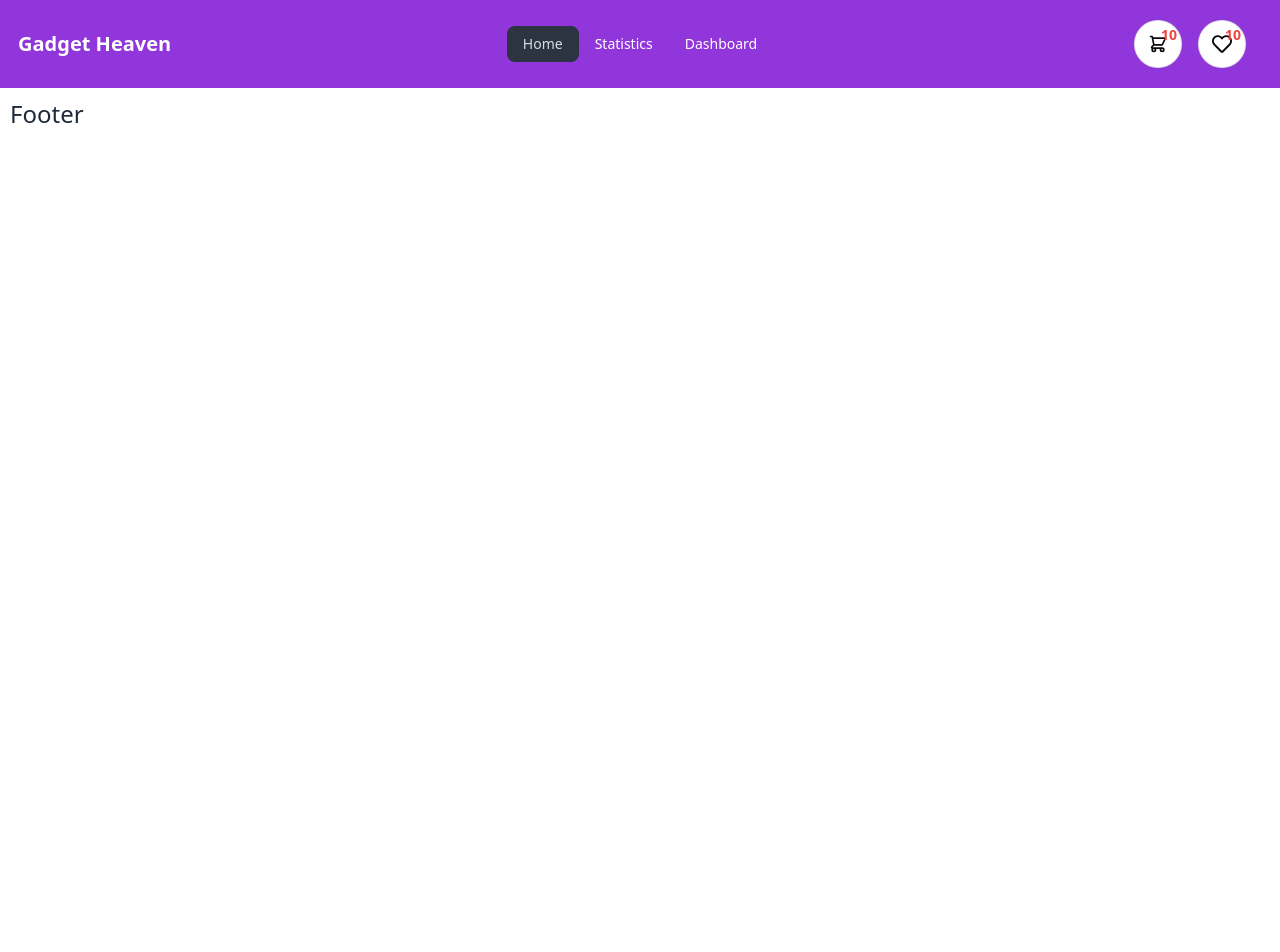
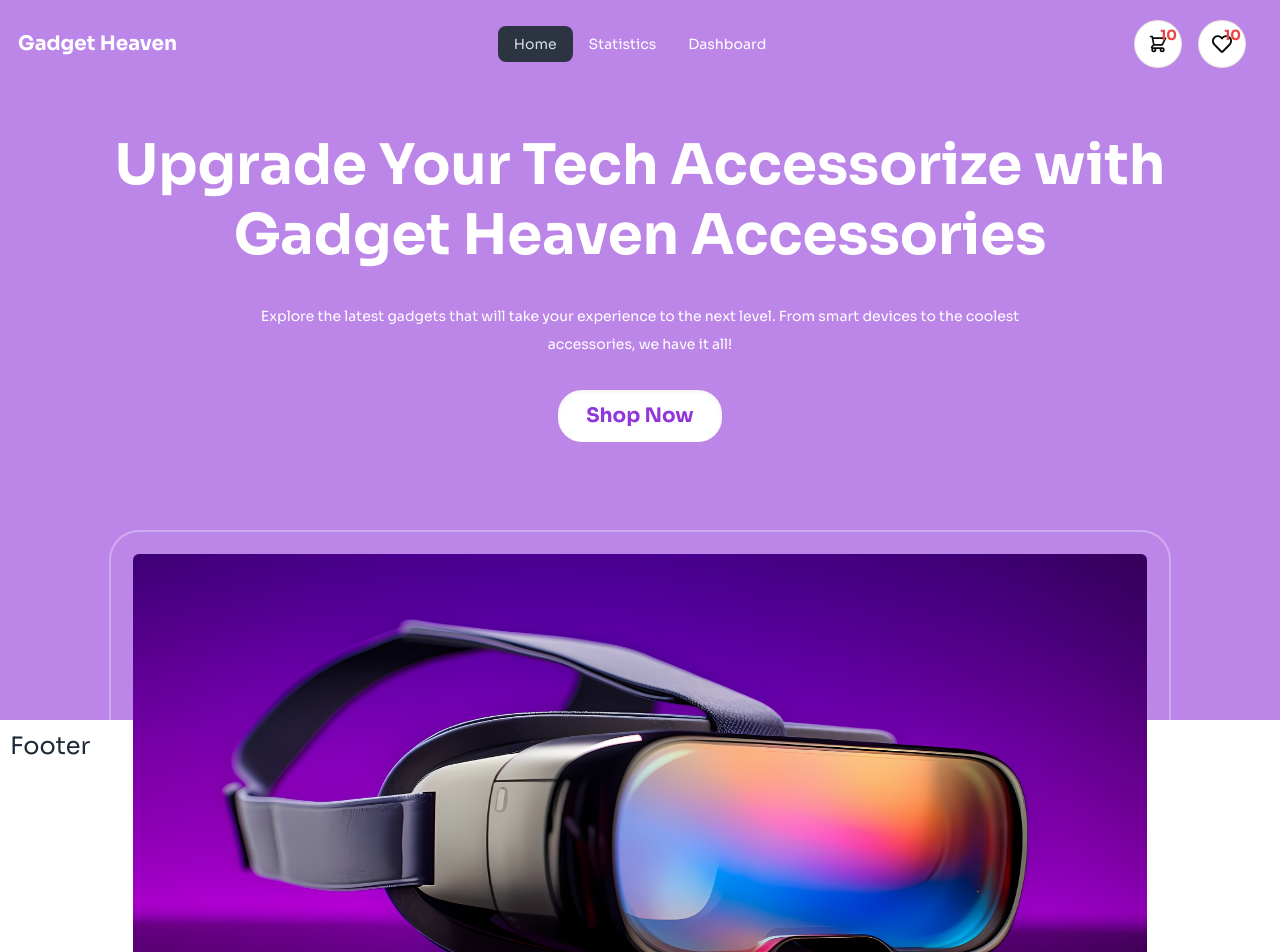
Before and after one commit to programming-hero-web-course-4/b10a8-gadget-heaven-salmanSrahman, a React (Vite) app: page / in a window 1280 px wide. Shown: the top 952 px of the page. Before the commit the page ends 800 px from the top, so only its background shows below. Built offline with nearby package versions, Linux system fonts and the light colour scheme.

Commit message:
hero banner part end

```diff
--- /dev/null
+++ b/src/Components/Hero.jsx
@@ -0,0 +1,37 @@
+import React from "react";
+import Container from "./Container";
+import banner from "../assets/banner.jpg";
+
+const Hero = () => {
+  return (
+    <div className="relative">
+      <div className="bg-primary/60 pt-8 pb-8  md:pb-[268px]">
+        <Container>
+          <div>
+            <h1 className="text-2xl md:text-[56px] md:leading-[70px] font-bold mb-8 text-white text-center">
+              Upgrade Your Tech Accessorize with Gadget Heaven Accessories
+            </h1>
+            <p className="text-sm text-center text-white max-w-[796px] mx-auto leading-7 mb-8">
+              Explore the latest gadgets that will take your experience to the
+              next level. From smart devices to the coolest accessories, we have
+              it all!
+            </p>
+            <button className="px-7 py-3 bg-base-100 text-primary rounded-3xl text-xl font-bold shadow-inner flex justify-center text-center mx-auto">
+              Shop Now
+            </button>
+          </div>
+          <div></div>
+        </Container>
+      </div>
+      <div className="hidden md:block absolute top-[70%] left-0 w-full rounded-3xl">
+        <img
+          src={banner}
+          alt=""
+          className="w-[1062px] h-[563px]  mx-auto rounded-[30px] p-6 ring-2 ring-white/30 ring-inset"
+        />
+      </div>
+    </div>
+  );
+};
+
+export default Hero;
--- a/src/Components/Home.jsx
+++ b/src/Components/Home.jsx
@@ -1,10 +1,11 @@
 import React from "react";
 import Navbar from "./Navbar";
+import Hero from "./Hero";
 
 const Home = () => {
   return (
     <div>
-
+      <Hero />
     </div>
   );
 };
--- a/src/Components/MainLayout/MainLayout.jsx
+++ b/src/Components/MainLayout/MainLayout.jsx
@@ -5,7 +5,7 @@ import Footer from "../Footer";
 
 const MainLayout = () => {
   return (
-    <div>
+    <div className="font-sora">
       <Navbar />
       <Outlet />
       <Footer />
--- a/src/Components/Navbar.jsx
+++ b/src/Components/Navbar.jsx
@@ -20,7 +20,7 @@ const Navbar = () => {
   );
 
   return (
-    <div className="bg-primary">
+    <div className="bg-primary/60">
       <Container>
         <div className="navbar text-base-100">
           <div className="navbar-start">
```
